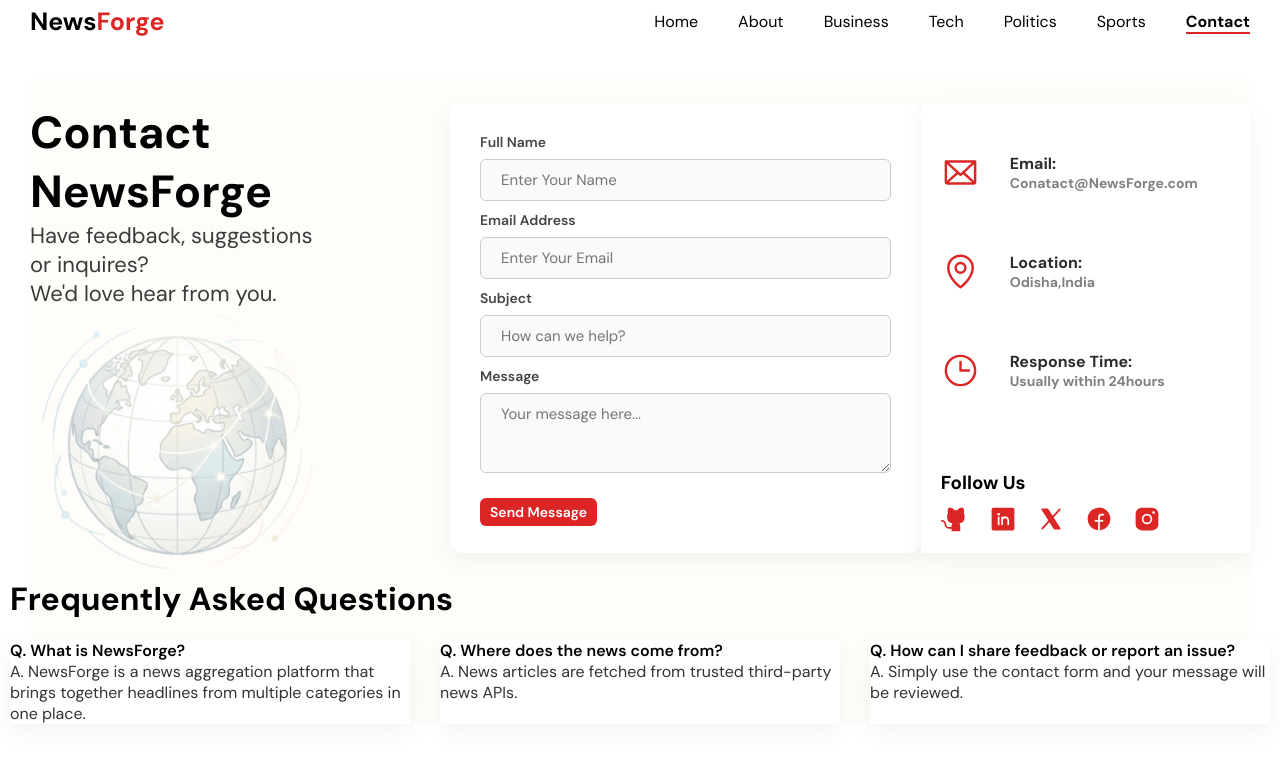
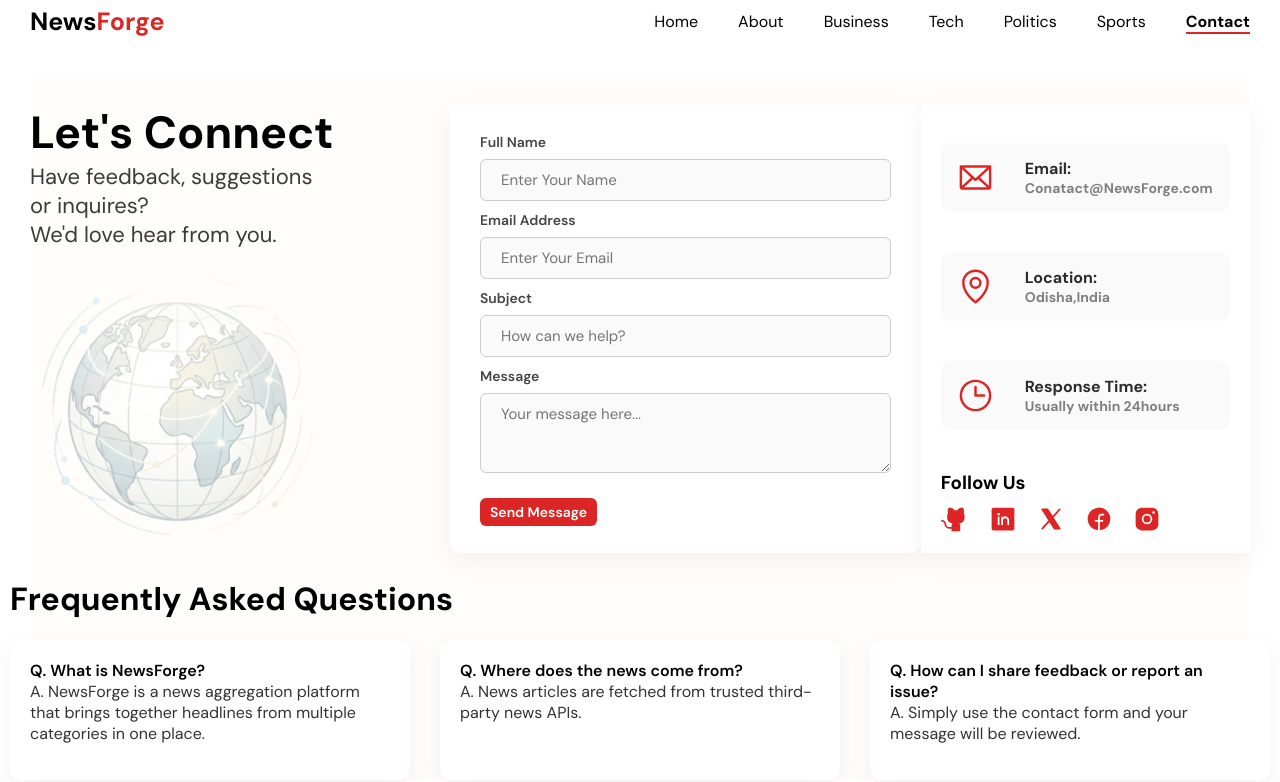
Before and after one commit to anshumitasahu/NewsForge, a React (Vite) app: page /contact in a window 1280 px wide. Shown: the top 782 px of the page. Built offline with nearby package versions, Linux system fonts and the light colour scheme; a web font is replaced by a local one.

Commit message:
updated small fixes in the css

```diff
--- a/src/navigation/Contact.jsx
+++ b/src/navigation/Contact.jsx
@@ -16,7 +16,7 @@
                 <div className="upper-sec">
                     <div className="img-sec">
                         <div className="img-sec-content">
-                            <h1>Contact News<span>Forge</span></h1>
+                            <h1>Let's Connect</h1>
                             <p>Have feedback, suggestions <br /> or inquires?</p>
                             <p>We'd love hear from you.</p>
                         </div>
--- a/src/navigation/contact.css
+++ b/src/navigation/contact.css
@@ -23,11 +23,11 @@
     height: 450px;
 }
 
-.img-sec-content h1{
+.img-sec-content h1 {
     font-size: 45px;
 }
 
-.img-sec-content p{
+.img-sec-content p {
     font-size: 22px;
     color: rgb(59, 59, 59);
 }
@@ -125,8 +125,11 @@
 
 .contact {
     display: flex;
-    margin: 30px 0px;
+    margin: 20px 0px;
     gap: 30px;
+    padding:15px;
+    border-radius:10px;
+    background:#fafafa;
 }
 
 .contact span {
@@ -156,7 +159,16 @@
     gap: 20px;
 }
 
-.lower-sec h1{
+.app-div img{
+    cursor:pointer;
+    transition:0.3s;
+}
+
+.app-div img:hover{
+    transform:translateY(-3px);
+}
+
+.lower-sec h1 {
     margin-bottom: 20px;
 }
 
@@ -170,6 +182,9 @@
     background-color: #ffffff;
     box-shadow: 0px 8px 24px rgba(0, 0, 0, 0.05);
     width: 400px;
+    padding: 20px;
+    border-radius: 12px;
+    min-height: 140px;
 }
 
 .q {
```
